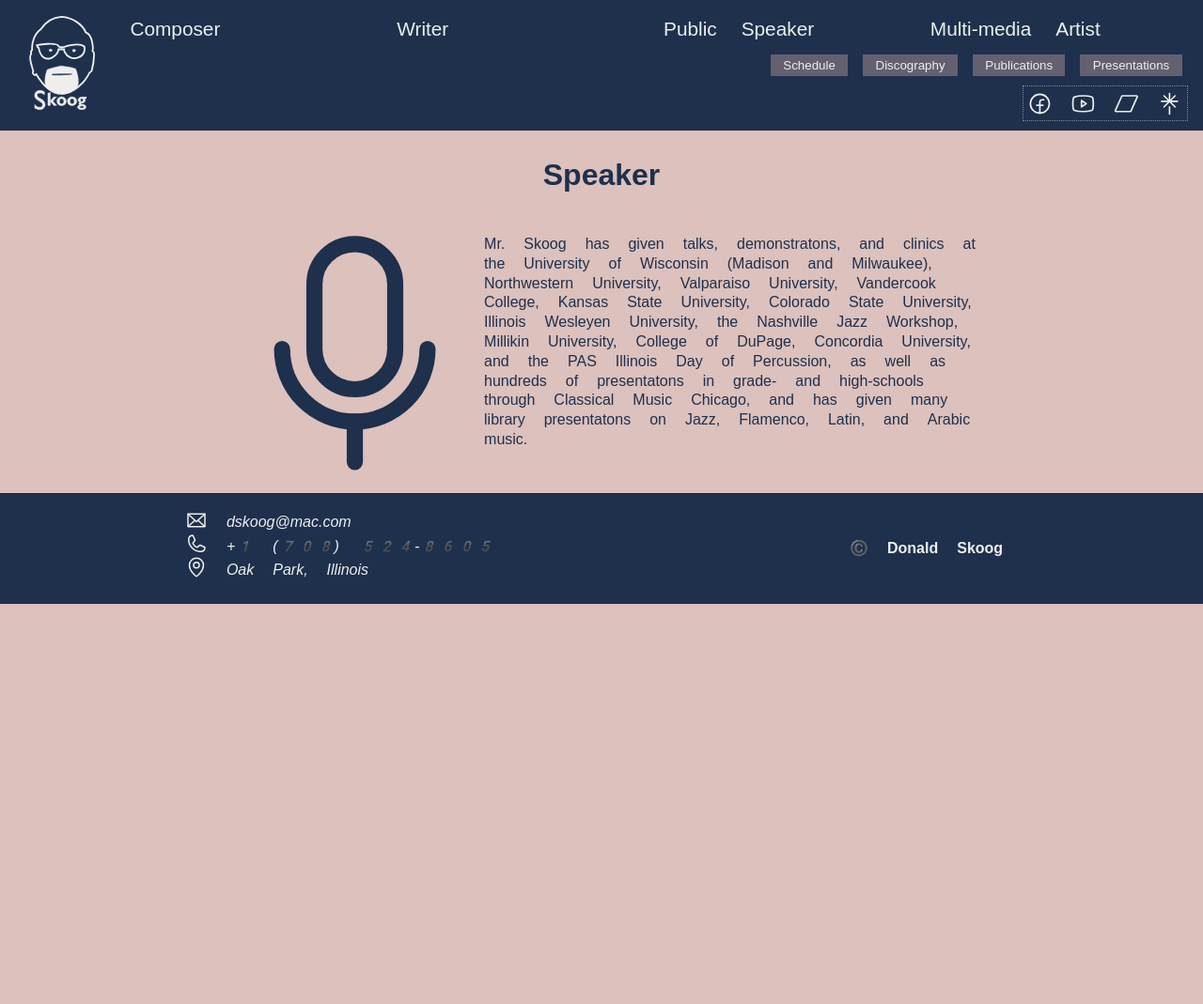
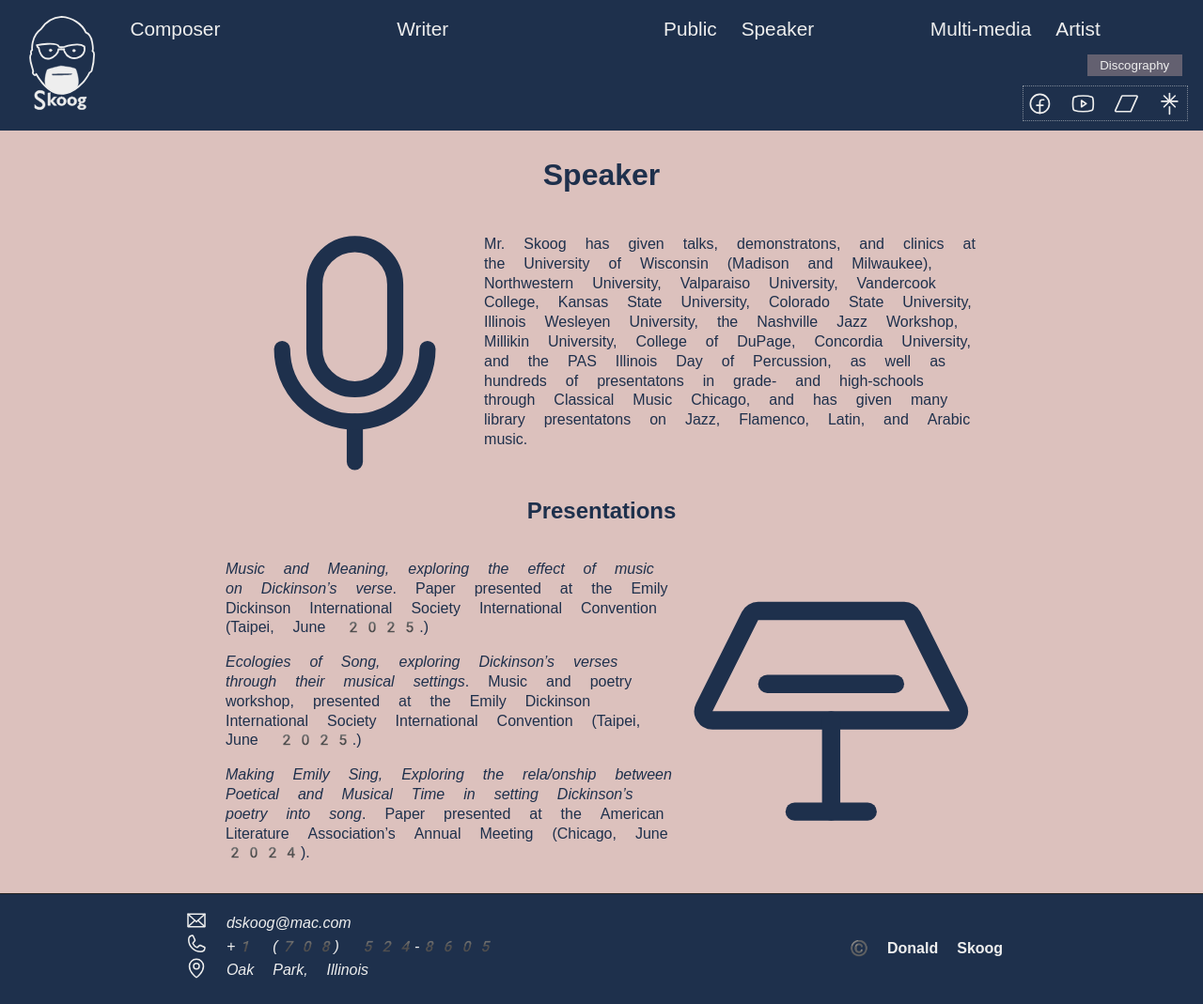
Before and after one commit to donaldskoog/don-skoog-website, a Jekyll site: the page built from speaker.md, in a window 1280 px wide. Shown: the whole page at 94% size. Built offline with Jekyll 4.4.1, drawn with Linux system fonts in a browser that asks for light colours; some web fonts are replaced; before the commit the page ends 900 px from its top, so only the background shows below that.

Commit message:
Combine some screen content.

```diff
--- a/_layouts/default.html
+++ b/_layouts/default.html
@@ -85,16 +85,7 @@
           <a class="menuItem" href="/artist">Multi-media Artist</a>
         </li>
         <li>
-          <a class="menuItem secondary" href="/schedule">Schedule</a>
-        </li>
-        <li>
           <a class="menuItem secondary" href="/discography">Discography</a>
-        </li>
-        <li>
-          <a class="menuItem secondary" href="/publications">Publications</a>
-        </li>
-        <li>
-          <a class="menuItem secondary" href="/presentations">Presentations</a>
         </li>
       </ul>
     </nav>
--- a/speaker.md
+++ b/speaker.md
@@ -12,5 +12,14 @@ permalink: /speaker/
       <p> Mr. Skoog has given talks, demonstratons, and clinics at the University of Wisconsin (Madison and Milwaukee), Northwestern University, Valparaiso University, Vandercook College, Kansas State University, Colorado State University, Illinois Wesleyen University, the Nashville Jazz Workshop, Millikin University, College of DuPage, Concordia University, and the PAS Illinois Day of Percussion, as well as hundreds of presentatons in grade- and high-schools through Classical Music Chicago, and has given many library presentatons on Jazz, Flamenco, Latin, and Arabic music.</p>
     </div>
   </div>
+## Presentations
+  <div>
+    <svg xmlns="http://www.w3.org/2000/svg" viewBox="0 0 256 256"><rect width="256" height="256" fill="none"/><path d="M24,136a8,8,0,0,1-7.16-11.58l40-80A8,8,0,0,1,64,40H192a8,8,0,0,1,7.16,4.42l40,80A8,8,0,0,1,232,136Z" fill="none" stroke="currentColor" stroke-linecap="round" stroke-linejoin="round" stroke-width="16"/><line x1="72" y1="104" x2="184" y2="104" fill="none" stroke="currentColor" stroke-linecap="round" stroke-linejoin="round" stroke-width="16"/><line x1="128" y1="136" x2="128" y2="216" fill="none" stroke="currentColor" stroke-linecap="round" stroke-linejoin="round" stroke-width="16"/><line x1="96" y1="216" x2="160" y2="216" fill="none" stroke="currentColor" stroke-linecap="round" stroke-linejoin="round" stroke-width="16"/></svg>
+    <div>
+      <p><i>Music and Meaning, exploring the effect of music on Dickinson’s verse</i>. Paper presented at the Emily Dickinson International Society International Convention (Taipei, June 2025.)</p>
+      <p><i>Ecologies of Song, exploring Dickinson’s verses through their musical settings</i>. Music and poetry workshop, presented at the Emily Dickinson International Society International Convention (Taipei, June 2025.)</p>
+      <p><i>Making Emily Sing, Exploring the rela/onship between Poetical and Musical Time in setting Dickinson’s poetry into song</i>. Paper presented at the American Literature Association’s Annual Meeting (Chicago, June 2024).</p>
+    </div>
+  </div>
 
 </section>
```
